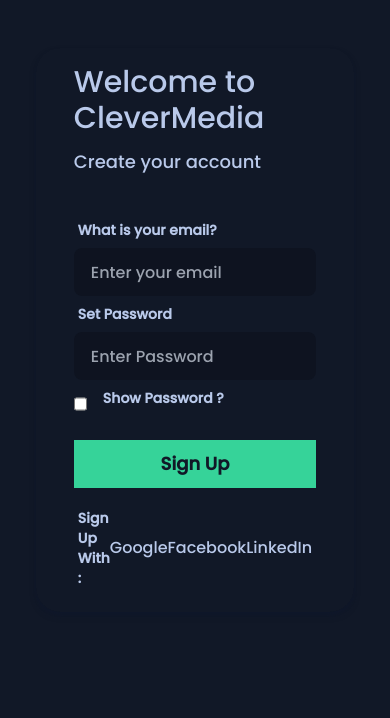
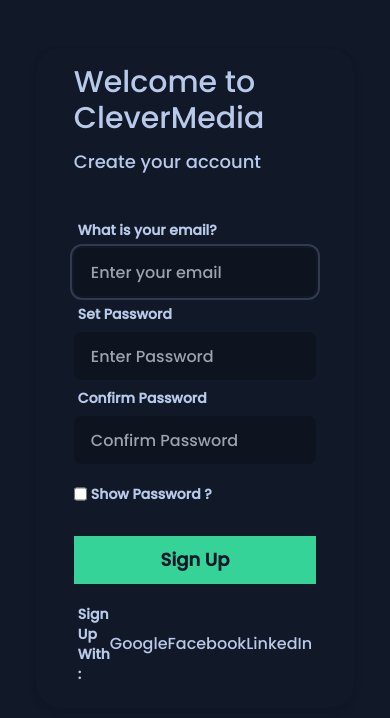
Before and after one commit to manaboy-07/CleverMedia-FE, a React (Create React App) app: page /SignUp in a window 390 px wide. Shown: the top 718 px of the page. Built offline with nearby package versions, Linux system fonts and the light colour scheme.

Commit message:
modified sign up form

```diff
--- a/src/pages/SignUp.js
+++ b/src/pages/SignUp.js
@@ -1,6 +1,41 @@
 import React from "react";
 import PageTransition from "../components/PageTransition";
 const SignUp = () => {
+     const [form, setForm] = React.useState({
+      email: "",
+      password: "",
+      confirmPassword: "",
+      isPassword: false
+     })
+
+     function handleChange(event){
+      const{name,value,type,checked} = event.target
+      setForm(prevform => {
+        return{
+          ...prevform,
+          [name]: type === "checkbox"  ?  checked : value
+        }
+      })
+
+     };
+
+     function handleSubmit(event){
+      event.preventDefault()
+      // if(form.isPassword === form.confirmPassword){
+      //   console.log("passwords match");
+      // }else{
+      //   return
+      // }
+
+    }
+
+    function showPassword(){
+      setForm(!form.isPassword);
+
+    }
+
+
+
     return (
       <PageTransition>
            <div>
@@ -29,6 +64,7 @@
      <p className="mt-3 text-lg">Create your account</p>
      {/* info pg */}
     <div className="mt-9">
+      <form onSubmit={handleSubmit}>
       <label className="label">
          <span className="label-text font-bold">What is your email?</span>
              {/* <span className="label-text-alt">Alt label</span> */}
@@ -38,6 +74,11 @@
                  placeholder="Enter your email"
                  className="input bg-base-300   w-full md:max-w-xs"
                  id="email"
+                 name="email"
+                 onChange={handleChange}
+                 value={form.email}
+                 autoFocus
+                 required
                />
 
 
@@ -46,10 +87,29 @@
             {/* <span className="label-text-alt">Alt label</span> */}
         </label>
          <input
-           type="password"
+           type= {form.isPassword ? "text" : "password"}
+           name="password"
            placeholder="Enter Password"
            className="input bg-base-300   w-full md:max-w-xs"
            id="password"
+           onChange={handleChange}
+           value={form.password}
+           required
+         />
+
+<label className="label">
+           <span className="label-text font-bold">Confirm Password</span>
+            {/* <span className="label-text-alt">Alt label</span> */}
+        </label>
+         <input
+           type={form.isPassword ? "text" : "password"}
+           name="confirmPassword"
+           placeholder="Confirm Password"
+           className="input bg-base-300   w-full md:max-w-xs"
+           id="password"
+           onChange={handleChange}
+           value={form.confirmPassword}
+           required
          />
 
          <div className="flex">
@@ -62,9 +122,13 @@
            placeholder="Enter Password"
            className="inline mt-3"
            id="checkbox"
+           checked={form.isPassword}
+           onChange={handleChange}
+           name= "isPassword"
+           onClick={showPassword}
            />
-            <label className="label">
-           <span className="label-text font-bold ml-3">Show Password ?</span>
+            <label className="label" htmlFor="checkbox">
+           <span className="label-text font-bold mt-3">Show Password ?</span>
             {/* <span className="label-text-alt">Alt label</span> */}
         </label>
 
@@ -81,6 +145,7 @@
            <li className="list-none mt-3" >Facebook</li>
            <li className="list-none mt-3" >LinkedIn</li>
          </label>
+      </form>
     </div>
    </div>
   </div>
```
